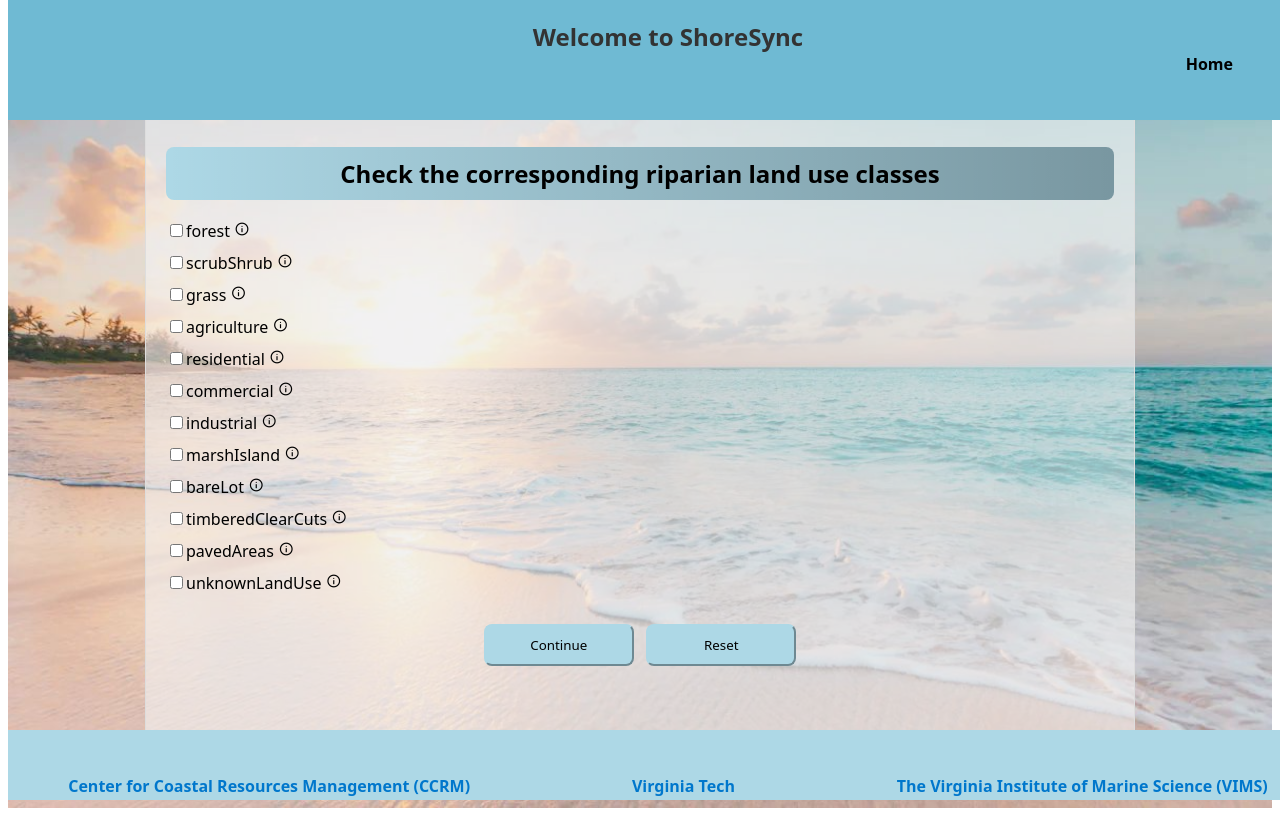
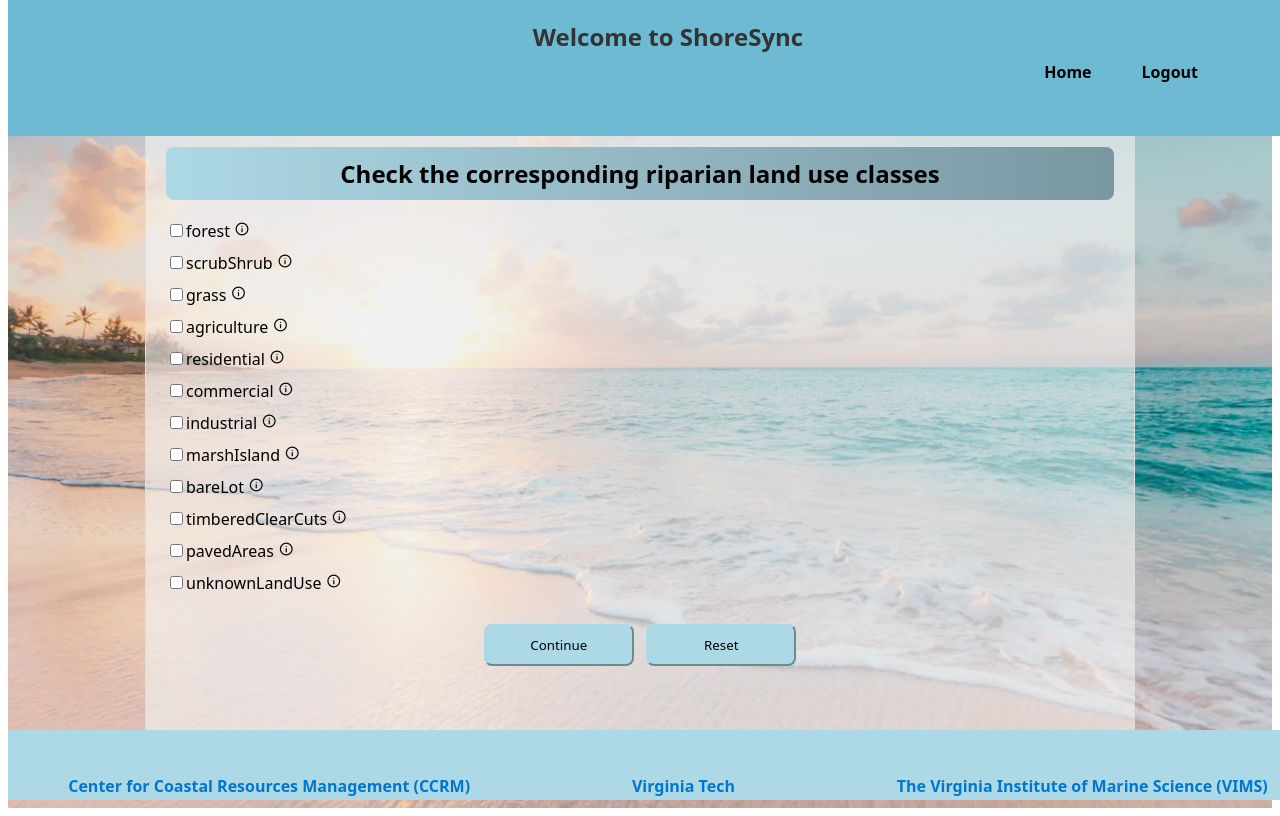
Before and after one commit to nikhilrouth/Shoresync, a React (Create React App) app: page / in a window 1280 px wide. Built offline with nearby package versions, Linux system fonts and the light colour scheme.

Commit message:
logout functionality

```diff
--- a/src/components/Header.css
+++ b/src/components/Header.css
@@ -44,6 +44,8 @@ h1 {
 .link {
   color: black;
   text-decoration: none;
+  margin-right: 20px; /* Add right margin to space out links */
+  padding: 8px 15px; /* Add padding for better clickability and visual separation */
 
 
 
--- a/src/components/Header.jsx
+++ b/src/components/Header.jsx
@@ -1,7 +1,9 @@
 import React from 'react';
 import './Header.css';
+import { useNavigate } from 'react-router-dom';
 
 const Header = () => {
+  const navigate = useNavigate();
 
 
   const redirectPage = (props) => {
@@ -9,6 +11,12 @@ const Header = () => {
     props.setFormComponent(0);
 
   }
+
+  const handleLogout = () => {
+    sessionStorage.clear(); // Clear all session storage or specific keys if needed
+    // props.setFormComponent(1); // Optionally reset to the login form component index
+    navigate('/login'); // Navigate to login page after logout
+  };
 
   return (
     <div>
@@ -23,6 +31,10 @@ const Header = () => {
       onClick = {redirectPage}>
       Home
       </a>
+      <a className = "link" href="/Login"
+      onClick = {handleLogout}>
+      Logout
+      </a>
       </div>
 
 
```
